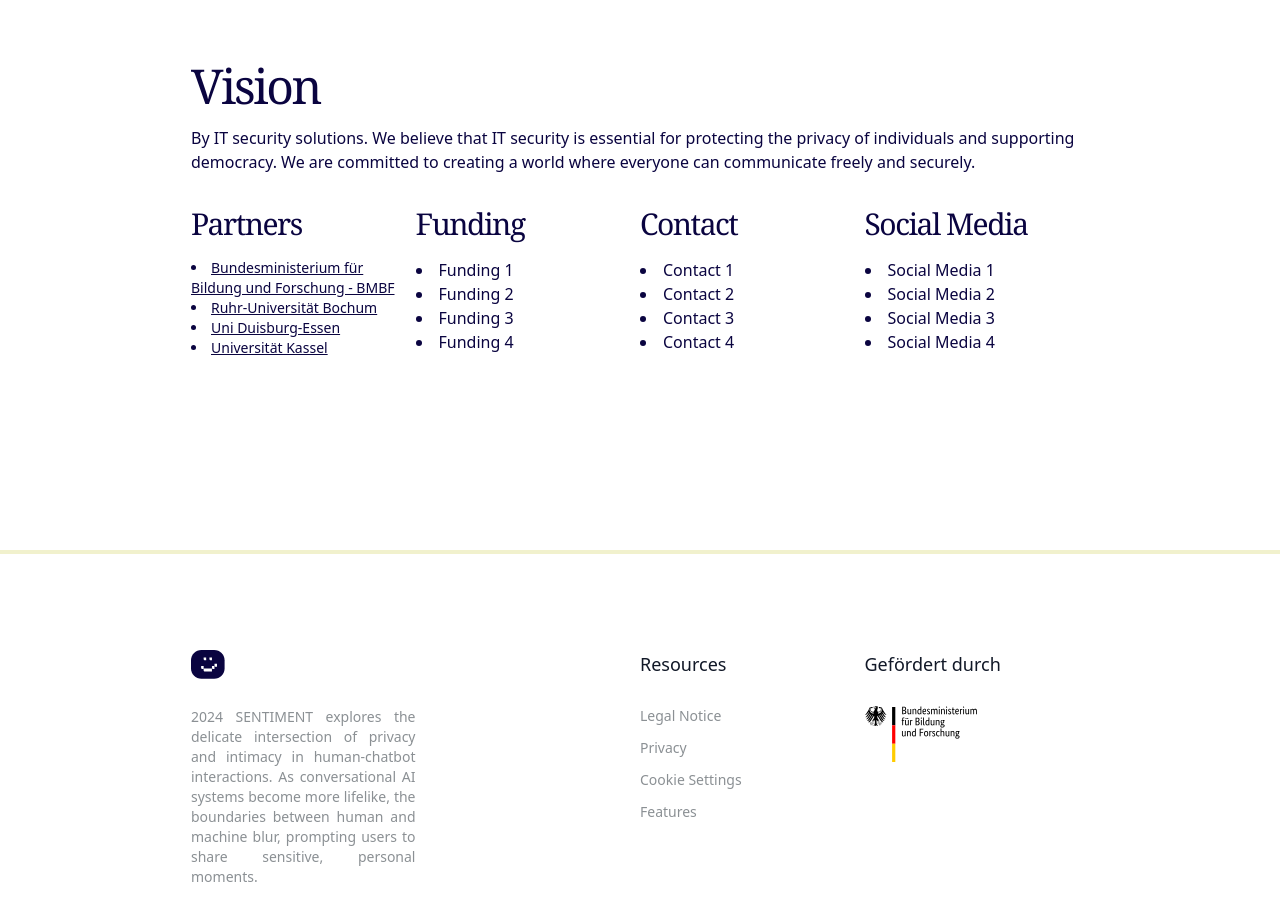
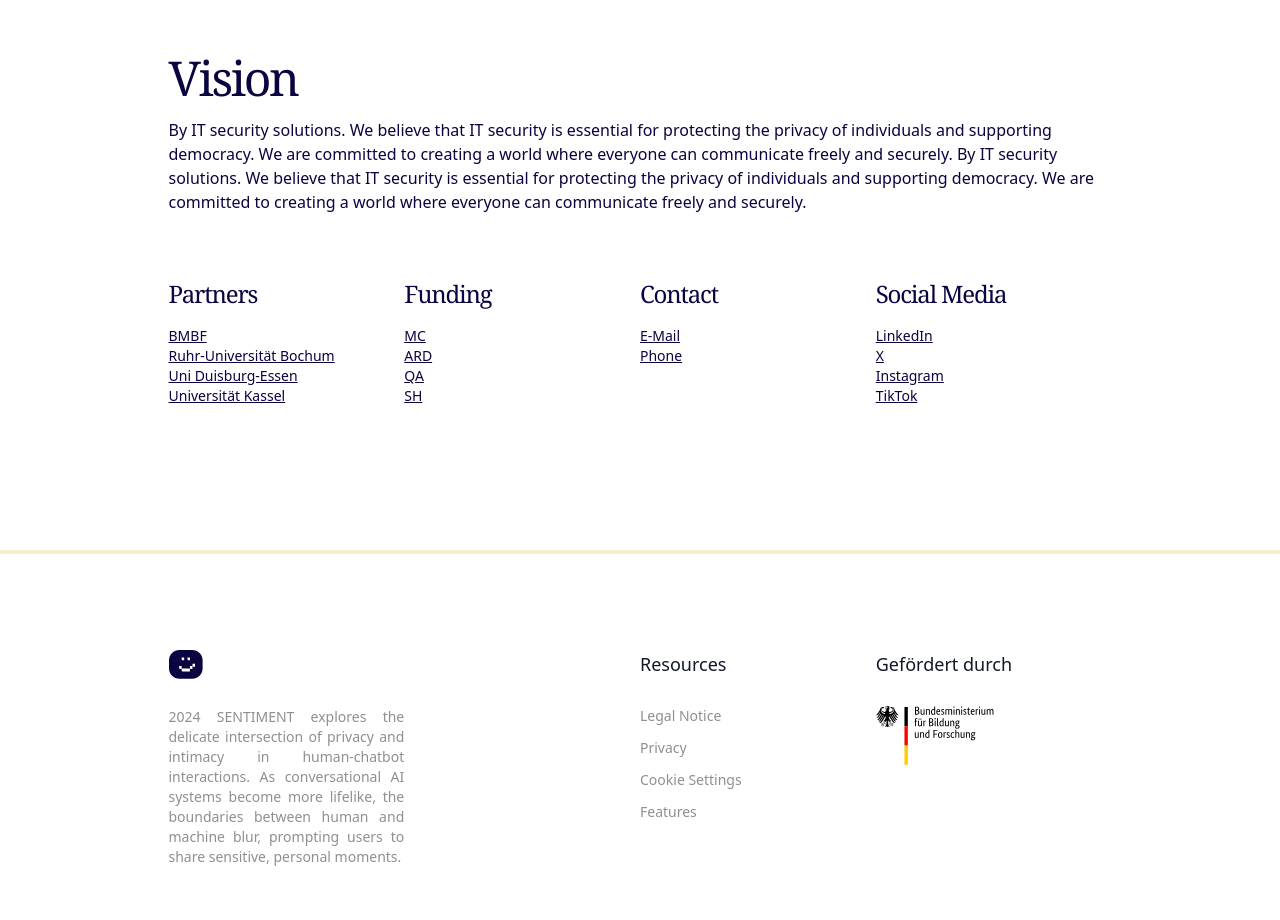
Before and after one commit to dmnktoe/sentiment, a Next.js app: page /about in a window 1280 px wide. Shown: the part 1174-2094 px from the top of the page. Built offline with nearby package versions, Linux system fonts and the light colour scheme.

Commit message:
style: top crosses

```diff
--- a/src/app/about/page.tsx
+++ b/src/app/about/page.tsx
@@ -5,8 +5,11 @@ import { Title } from '@/components/ui/typography/Title';
 
 export default function AboutPage() {
   return (
-    <section className='py-36 sm:py-48'>
+    <section className='py-36'>
       <Container>
+        <div className='grid grid-cols-3 sm:grid-cols-4 mb-4 text-primary text-md'>
+          <div className='-ml-[4.2923px]'>+</div>
+        </div>
         <Title className='leading-none'>
           About
           <span className='text-primary font-secondary italic'> »</span> Project{' '}
@@ -72,16 +75,18 @@ export default function AboutPage() {
           <p>
             By IT security solutions. We believe that IT security is essential for protecting the privacy of individuals
             and supporting democracy. We are committed to creating a world where everyone can communicate freely and
-            securely.
+            securely. By IT security solutions. We believe that IT security is essential for protecting the privacy of
+            individuals and supporting democracy. We are committed to creating a world where everyone can communicate
+            freely and securely.
           </p>
         </div>
-        <div className='grid grid-cols-3 sm:grid-cols-4 gap-0 mt-8'>
+        <div className='grid grid-cols-3 sm:grid-cols-4 gap-0 mt-16'>
           <div className='col-span-1'>
             <Title size='five' className='leading-none'>
               Partners
             </Title>
-            <ul className='list-disc list-inside text-sm underline'>
-              <li>Bundesministerium für Bildung und Forschung - BMBF</li>
+            <ul className='list-inside text-sm underline'>
+              <li>BMBF</li>
               <li>Ruhr-Universität Bochum</li>
               <li>Uni Duisburg-Essen</li>
               <li>Universität Kassel</li>
@@ -91,33 +96,31 @@ export default function AboutPage() {
             <Title size='five' className='leading-none'>
               Funding
             </Title>
-            <ul className='list-disc list-inside'>
-              <li>Funding 1</li>
-              <li>Funding 2</li>
-              <li>Funding 3</li>
-              <li>Funding 4</li>
+            <ul className='list-inside text-sm underline'>
+              <li>MC</li>
+              <li>ARD</li>
+              <li>QA</li>
+              <li>SH</li>
             </ul>
           </div>
           <div className='col-span-1'>
             <Title size='five' className='leading-none'>
               Contact
             </Title>
-            <ul className='list-disc list-inside'>
-              <li>Contact 1</li>
-              <li>Contact 2</li>
-              <li>Contact 3</li>
-              <li>Contact 4</li>
+            <ul className='list-inside text-sm underline'>
+              <li>E-Mail</li>
+              <li>Phone</li>
             </ul>
           </div>
           <div className='col-span-1'>
             <Title size='five' className='leading-none'>
               Social Media
             </Title>
-            <ul className='list-disc list-inside'>
-              <li>Social Media 1</li>
-              <li>Social Media 2</li>
-              <li>Social Media 3</li>
-              <li>Social Media 4</li>
+            <ul className='list-inside text-sm underline'>
+              <li>LinkedIn</li>
+              <li>X</li>
+              <li>Instagram</li>
+              <li>TikTok</li>
             </ul>
           </div>
         </div>
--- a/src/components/templates/HeroIntro.tsx
+++ b/src/components/templates/HeroIntro.tsx
@@ -122,8 +122,11 @@ function Partners() {
 export default function HeroIntro() {
   return (
     <>
-      <section className='pt-36 sm:pt-48 pb-24'>
+      <section className='pt-36 pb-24'>
         <Container>
+          <div className='grid grid-cols-3 sm:grid-cols-4 mb-4 text-primary text-md'>
+            <div className='-ml-[4.2923px]'>+</div>
+          </div>
           <Text />
           <Partners />
         </Container>
--- a/src/components/ui/typography/Title.tsx
+++ b/src/components/ui/typography/Title.tsx
@@ -24,7 +24,7 @@ export const Title = ({ children, className, margin = true, renderAs = 'h1', siz
           'text-4xl sm:text-6xl': size === 'two',
           'text-3xl sm:text-5xl font-secondary': size === 'three',
           'text-2xl sm:text-4xl font-secondary': size === 'four',
-          'text-xl sm:text-3xl font-secondary': size === 'five',
+          'text-xl sm:text-2xl font-secondary': size === 'five',
         },
         {
           'mb-2 sm:mb-4': margin,
--- a/src/styles/globals.css
+++ b/src/styles/globals.css
@@ -3,7 +3,7 @@
 @tailwind utilities;
 
 :root {
-  --max-width: 930px;
+  --max-width: 975px;
 }
 
 * {
```
